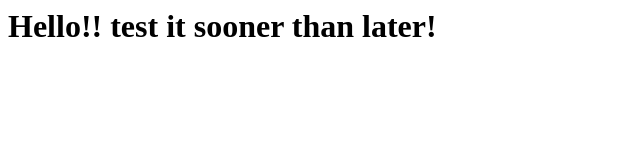
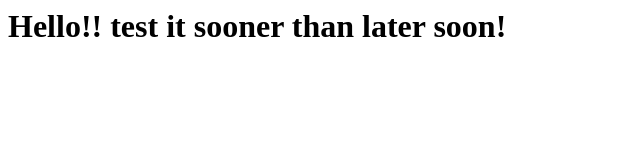
Before and after one commit to rohit-raj/example, a website: page views/index.html in a window 1280 px wide. Shown: the whole page, without its empty margins (0-640 px from the left). Drawn offline with nearby package versions, Linux system fonts and the light colour scheme.

Commit message:
Master: test

```diff
--- a/views/index.html
+++ b/views/index.html
@@ -9,6 +9,6 @@
 </script>
 </head>
 <body>
-<h1> Hello!! test it sooner than later! </h1>
+<h1> Hello!! test it sooner than later soon! </h1>
 </body>
 </html>
```
